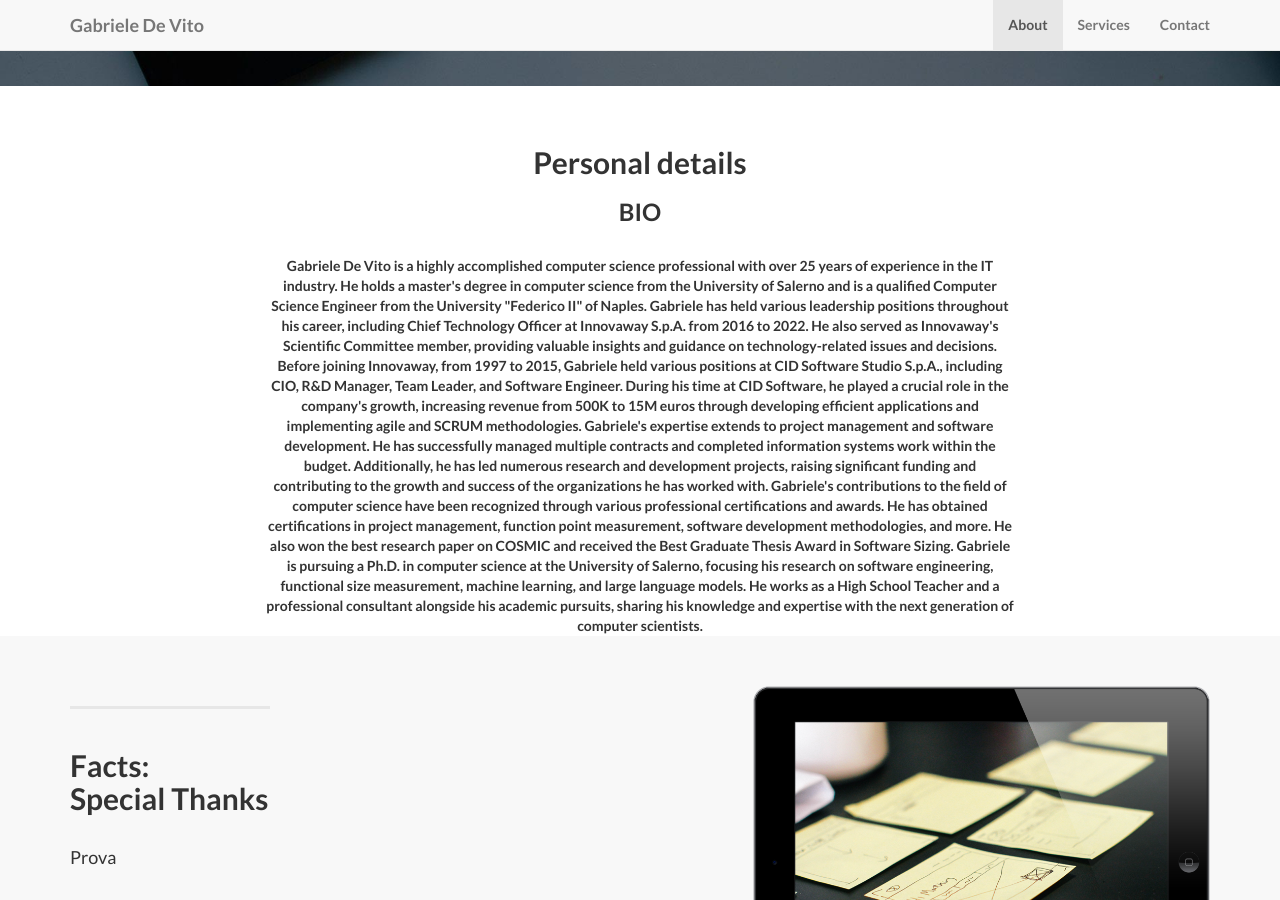
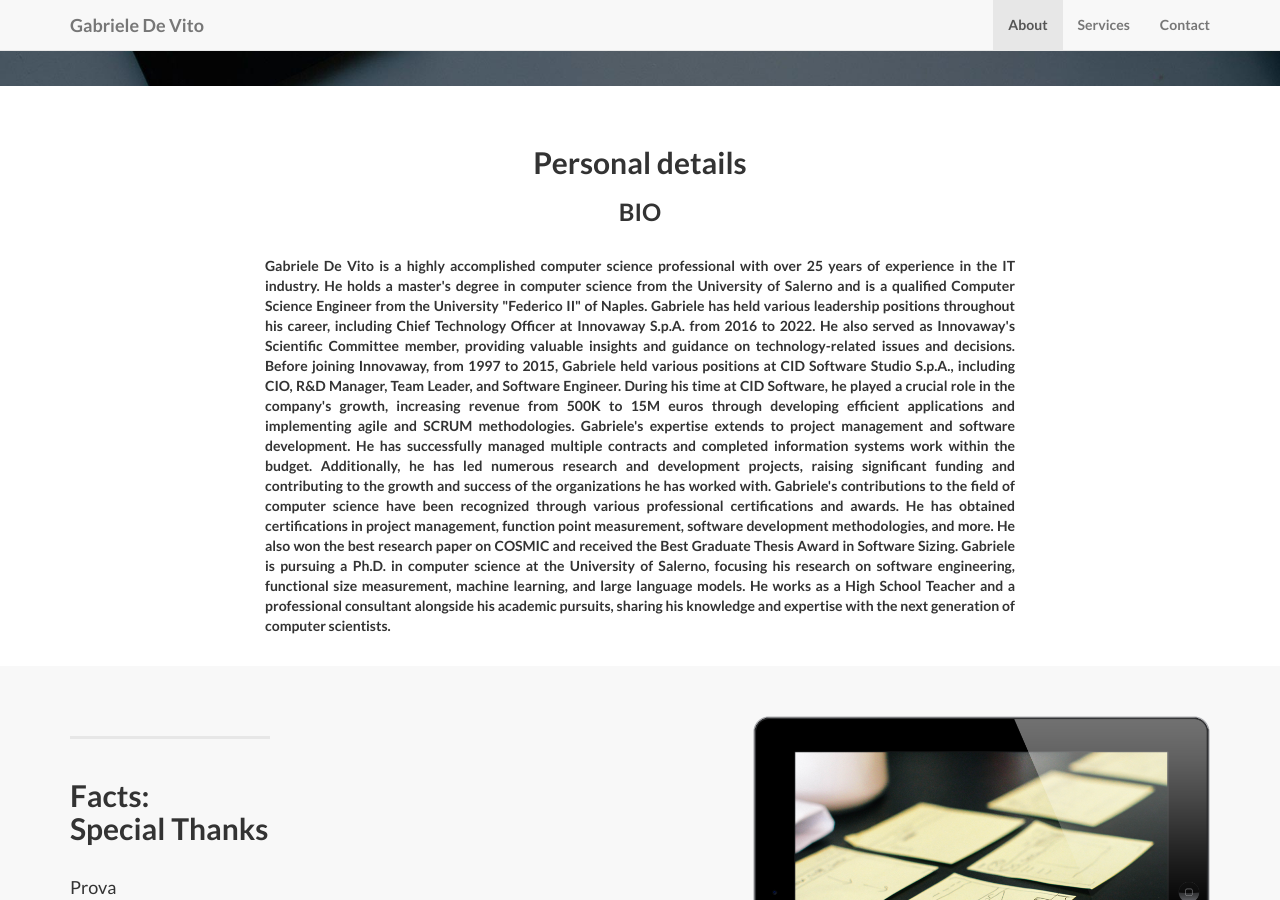
Before and after one commit to gadevito/gadevito.github.io, a Jekyll site: the page built from index.html, in a window 1280 px wide and 900 px high, scrolled down 691 px. Built offline with Jekyll 4.4.1, drawn with Linux system fonts in a browser that asks for light colours.

Commit message:
second update about

```diff
--- a/_includes/about.html
+++ b/_includes/about.html
@@ -6,13 +6,15 @@
               <h2>Personal details</h2>
               <h3>BIO</h3>
               <br/>
+              <p class="text-justify">
                 Gabriele De Vito is a highly accomplished computer science professional with over 25 years of experience in the IT industry. He holds a master's degree in computer science from the University of Salerno and is a qualified Computer Science Engineer from the University "Federico II" of Naples.
                 Gabriele has held various leadership positions throughout his career, including Chief Technology Officer at Innovaway S.p.A. from 2016 to 2022. He also served as Innovaway's Scientific Committee member, providing valuable insights and guidance on technology-related issues and decisions.
                 Before joining Innovaway, from 1997 to 2015, Gabriele held various positions at CID Software Studio S.p.A., including CIO, R&D Manager, Team Leader, and Software Engineer. During his time at CID Software, he played a crucial role in the company's growth, increasing revenue from 500K to 15M euros through developing efficient applications and implementing agile and SCRUM methodologies.
                 Gabriele's expertise extends to project management and software development. He has successfully managed multiple contracts and completed information systems work within the budget. Additionally, he has led numerous research and development projects, raising significant funding and contributing to the growth and success of the organizations he has worked with.
                 Gabriele's contributions to the field of computer science have been recognized through various professional certifications and awards. He has obtained certifications in project management, function point measurement, software development methodologies, and more. He also won the best research paper on COSMIC and received the Best Graduate Thesis Award in Software Sizing.
                 Gabriele is pursuing a Ph.D. in computer science at the University of Salerno, focusing his research on software engineering, functional size measurement, machine learning, and large language models. He works as a High School Teacher and a professional consultant alongside his academic pursuits, sharing his knowledge and expertise with the next generation of computer scientists.
-                <br/>
-              </div>
+              </p>
+              <br/>
+            </div>
         </div>
     </section>
```
